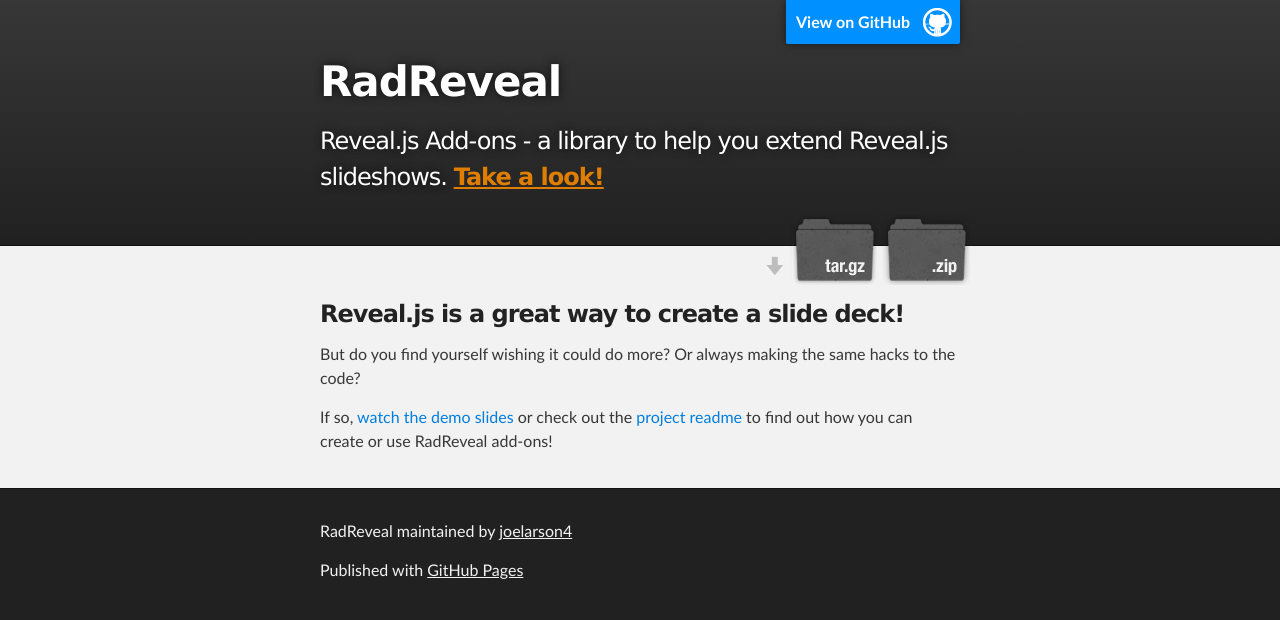
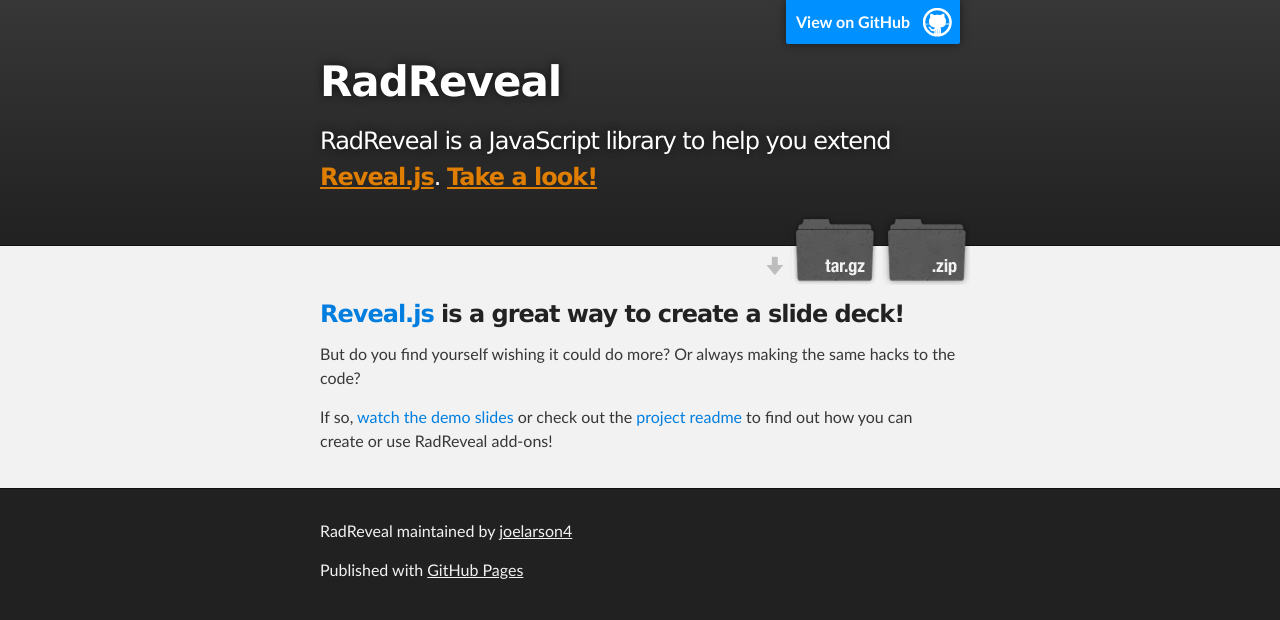
Before and after one commit to joelarson4/radReveal, a plain HTML site: page index.html in a window 1280 px wide. Drawn offline with Linux system fonts and the light colour scheme.

Commit message:
Improving page

```diff
--- a/index.html
+++ b/index.html
@@ -4,7 +4,7 @@
   <head>
     <meta charset='utf-8'>
     <meta http-equiv="X-UA-Compatible" content="chrome=1">
-    <meta name="description" content="RadReveal : Reveal.js Add-ons - a library to help you extend Reveal.js slideshow">
+    <meta name="description" content="RadReveal: RadReveal is a JavaScript library to help you extend Reveal.js">
 
     <link rel="stylesheet" type="text/css" media="screen" href="stylesheets/stylesheet.css">
 
@@ -19,7 +19,7 @@
           <a id="forkme_banner" href="https://github.com/joelarson4/radReveal">View on GitHub</a>
 
           <h1 id="project_title">RadReveal</h1>
-          <h2 id="project_tagline">Reveal.js Add-ons - a library to help you extend Reveal.js slideshows.  <a href="demo.html">Take a look!</a></h2>
+          <h2 id="project_tagline">RadReveal is a JavaScript library to help you extend <a href="http://lab.hakim.se/reveal-js/">Reveal.js</a>.  <a href="demo.html">Take a look!</a></h2>
 
             <section id="downloads">
               <a class="zip_download_link" href="https://github.com/joelarson4/radReveal/zipball/master">Download this project as a .zip file</a>
@@ -31,7 +31,7 @@
     <!-- MAIN CONTENT -->
     <div id="main_content_wrap" class="outer">
       <section id="main_content" class="inner">
-        <h3>Reveal.js is a great way to create a slide deck!</h3>
+        <h3><a href="http://lab.hakim.se/reveal-js/">Reveal.js</a> is a great way to create a slide deck!</h3>
         <p>But do you find yourself wishing it could do more?  Or always making the same hacks to the code?</p>
         <p>If so, <a href="demo.html">watch the demo slides</a> or check out the <a href="https://github.com/joelarson4/radReveal">project readme</a> to find out how you can create or use RadReveal add-ons!</p>
       </section>
```
